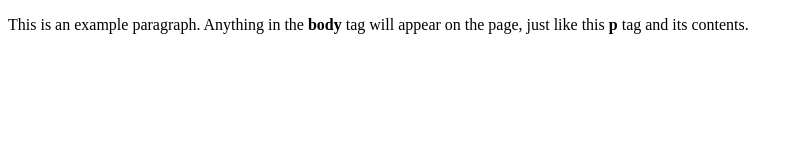
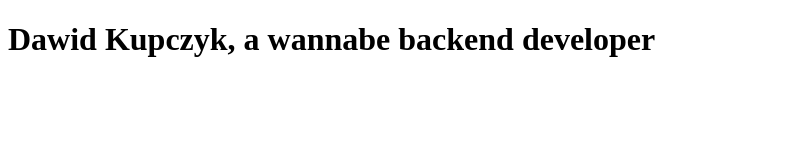
Before and after one commit to CodeTypo/CodeTypo.github.io, a plain HTML site: page index.html in a window 1280 px wide. Shown: the whole page, without its empty margins (0-800 px from the left). Drawn offline with Linux system fonts and the light colour scheme.

Commit message:
Update index.html

```diff
--- a/index.html
+++ b/index.html
@@ -4,6 +4,6 @@
     <title>Dawid Kupczyk's personal portfolio</title>
   </head>
   <body>
-    <p>This is an example paragraph. Anything in the <strong>body</strong> tag will appear on the page, just like this <strong>p</strong> tag and its contents.</p>
+    <h1>Dawid Kupczyk, a wannabe backend developer </h1>
   </body>
 </html>
```
